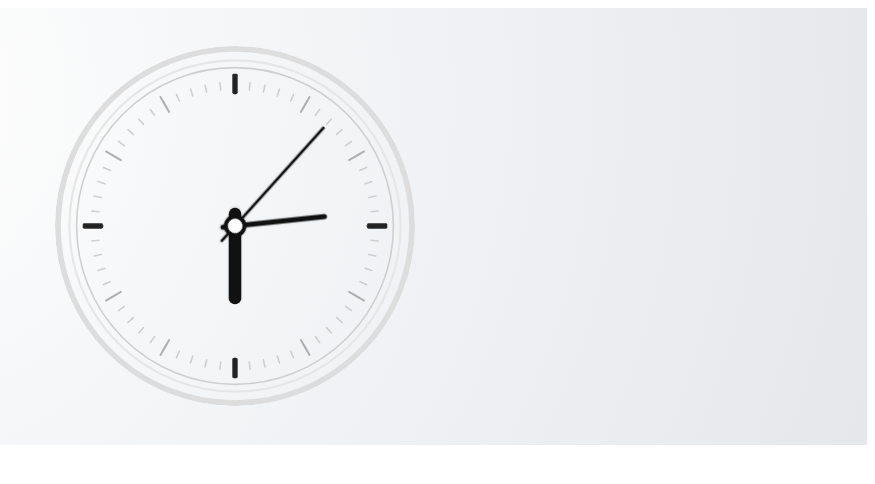
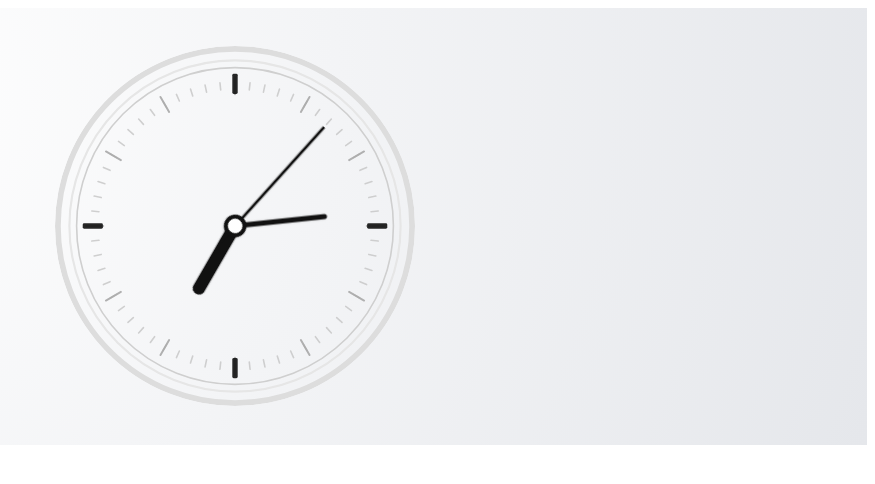
Before and after one commit to jaymes-nsek/NRLA-Dashboard, an Angular app: page / in a window 1280 px wide. Shown: the top 484 px of the page, without its empty margins (405-1280 px from the left). Built offline with nearby package versions, Linux system fonts and the light colour scheme.

Commit message:
Refactor clock-face sytles and update min and hour hands with non-protruding, trailing edge versions

```diff
--- a/src/app/features/clock-face/clock-face.component.html
+++ b/src/app/features/clock-face/clock-face.component.html
@@ -11,7 +11,7 @@
   <div class="clock-face__minute-hand">
     <img
       class="clock-face__minute-hand-image"
-      src="/assets/min_hand.svg"
+      src="/assets/min_hand_v2.svg"
       alt="Minutes hand aligned to the clock centre"
       loading="lazy"
     />
@@ -20,7 +20,7 @@
   <div class="clock-face__hour-hand">
     <img
       class="clock-face__hour-hand-image"
-      src="/assets/hour_hand.svg"
+      src="/assets/hour_hand_v2.svg"
       alt="Hours hand aligned to the clock centre"
       loading="lazy"
     />
--- a/src/app/features/clock-face/clock-face.component.scss
+++ b/src/app/features/clock-face/clock-face.component.scss
@@ -11,17 +11,15 @@
   background: url('/assets/clock_face.svg') center/contain no-repeat;
   border-radius: 50%;
   overflow: hidden;
-}
 
-.clock-face__second-hand {
+  &__second-hand {
     position: absolute;
     inset: 0;
     display: grid;
     place-items: center;
     pointer-events: none;
-}
 
-.clock-face__second-hand-image {
+    &-image {
       block-size: 74%;
       inline-size: auto;
       transform-origin: center;
@@ -31,8 +29,9 @@
 
       animation: rotate 60s steps(60) infinite;
     }
+  }
 
-.clock-face__minute-hand {
+  &__minute-hand {
     position: absolute;
     inset: 0;
     display: grid;
@@ -40,10 +39,8 @@
     pointer-events: none;
 
     //display: none;
-}
 
-
-.clock-face__minute-hand-image {
+    &-image {
       inline-size: auto;
       transform-origin: center;
       will-change: transform;
@@ -51,8 +48,10 @@
 
       animation: rotate 30s steps(30) infinite;
     }
+  }
 
-.clock-face__hour-hand {
+
+  &__hour-hand {
     position: absolute;
     inset: 0;
     display: grid;
@@ -60,16 +59,18 @@
     pointer-events: none;
 
     //display: none;
-}
 
-.clock-face__hour-hand-image {
+    &-image {
       inline-size: auto;
       transform-origin: center;
       will-change: transform;
       filter: drop-shadow(0 1px 1px rgba(0, 0, 0, 0.18));
 
-  animation: rotate 15s steps(10) infinite;
+      animation: rotate 12s steps(12) infinite;
     }
+  }
+}
+
 
 @keyframes rotate {
   to {
```
Also changed, not shown: src/assets/hour_hand_v2.svg (added), src/assets/min_hand_v2.svg (added). Lines whose indentation alone changed are shown as unchanged.
